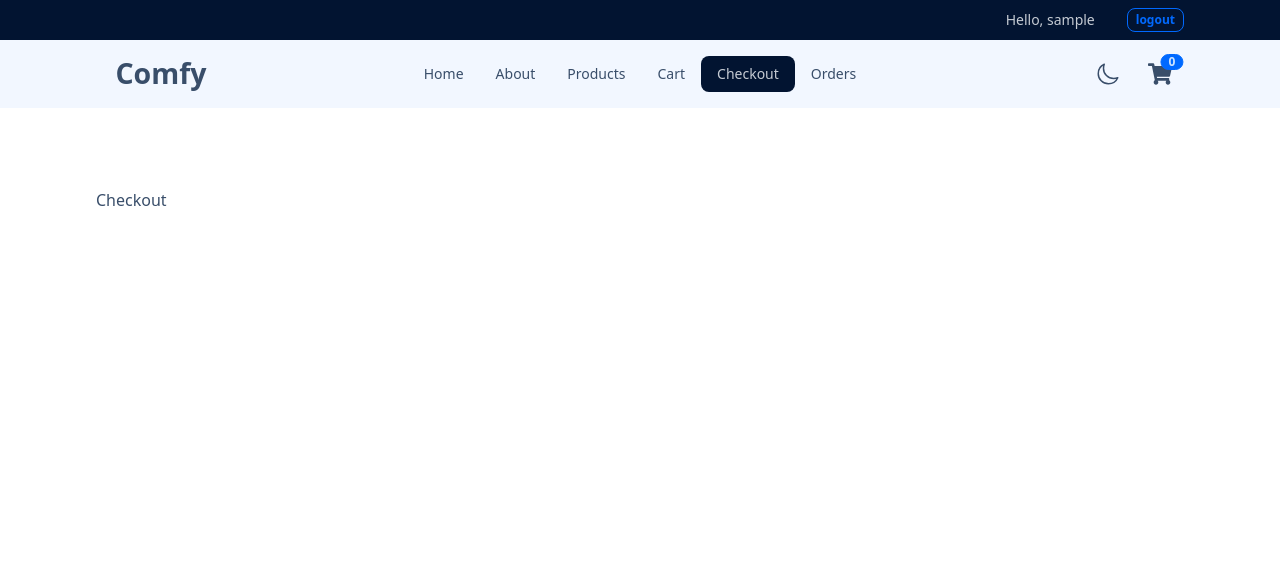
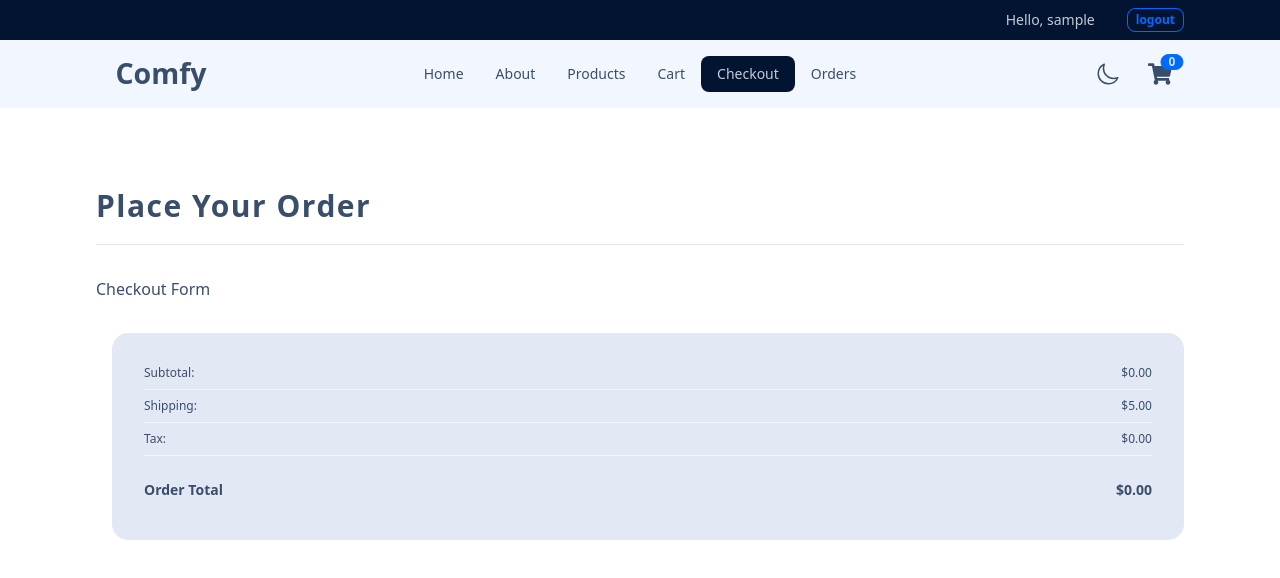
Before and after one commit to Jackster042/ComfyStore, a React (Vite) app: page /checkout in a window 1280 px wide. Shown: the top 578 px of the page. Built offline with nearby package versions, Linux system fonts and the light colour scheme; sample sign-in values are in the browser's storage.

Commit message:
Chekout.jsx init setup with ChekoutForm.jsx

```diff
--- a/src/App.jsx
+++ b/src/App.jsx
@@ -20,6 +20,7 @@ import { store } from "./features/store";
 import { loader as landingLoader } from "./pages/Landing";
 import { loader as singleProductLoader } from "./pages/SingleProduct";
 import { loader as productsLoader } from "./pages/Products";
+import { loader as checkoutLoader } from "./pages/Checkout";
 
 //  actions
 import { action as registerAction } from "./pages/Register";
@@ -59,6 +60,7 @@ const router = createBrowserRouter([
       {
         path: "checkout",
         element: <Checkout />,
+        loader: checkoutLoader(store),
       },
       {
         path: "orders",
--- /dev/null
+++ b/src/components/CheckoutForm.jsx
@@ -0,0 +1,12 @@
+import React from "react";
+import { Form } from "react-router-dom";
+
+const CheckoutForm = () => {
+  return (
+    <section>
+      <h1>Checkout Form</h1>
+    </section>
+  );
+};
+
+export default CheckoutForm;
--- a/src/pages/Checkout.jsx
+++ b/src/pages/Checkout.jsx
@@ -1,10 +1,41 @@
 import React from "react";
+import { useSelector } from "react-redux";
+import { redirect } from "react-router-dom";
+import { toast } from "react-toastify";
+
+import CheckoutForm from "../components/CheckoutForm";
+import SectionTitle from "../components/SectionTitle";
+import CartTotals from "../components/CartTotals";
+
+export const loader = (store) => async () => {
+  const user = store.getState().userState.user;
+  if (!user) {
+    toast.warn("You must be logged in to checkout");
+    return redirect("/login");
+  }
+
+  return null;
+};
 
 const Checkout = () => {
+  const cartTotal = useSelector((state) => state.cartState.cartTotal);
+  console.log(cartTotal);
+  if (cartTotal.length === 0) {
+    return <SectionTitle text="Your cart is empty" />;
+  }
+
   return (
-    <div>
-      <h1>Checkout</h1>
-    </div>
+    <>
+      <SectionTitle text="Place your order" />
+      <div className="mt-8 grid gap-8  md:grid-cols-2 items-start">
+        <div className="lg:col-span-2">
+          <CheckoutForm />
+        </div>
+        <div className="lg:col-span-4 lg:pl-4">
+          <CartTotals />
+        </div>
+      </div>
+    </>
   );
 };
 
--- a/src/pages/Login.jsx
+++ b/src/pages/Login.jsx
@@ -18,7 +18,6 @@ import { toast } from "react-toastify";
 //   };
 
 //  DEMO USER
-
 const demoUser = {
   identifier: "test@test.com",
   password: "secret",
```
